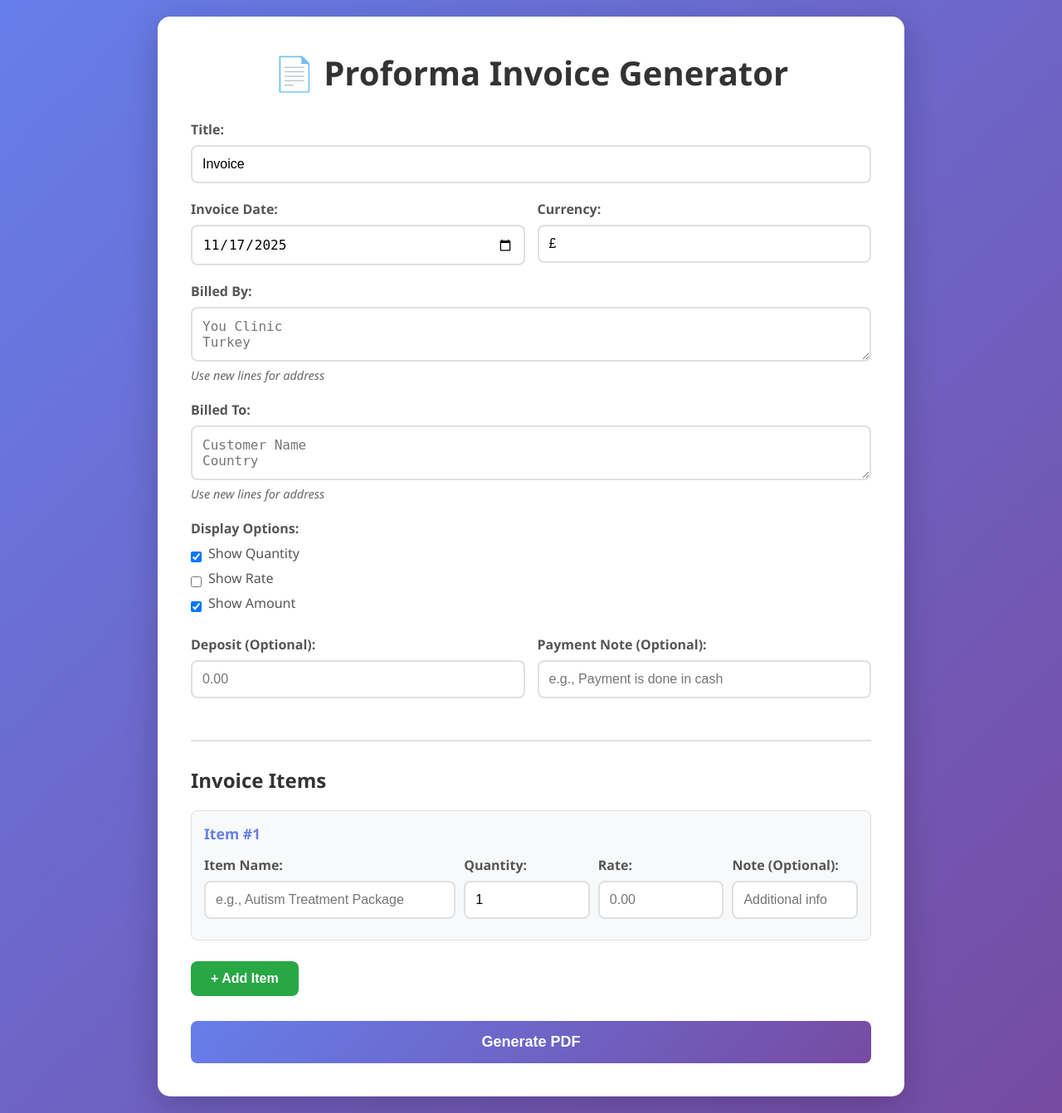
After one commit to yunusnerez/proforma, a Flask app: template templates/invoice_form.html in a window 1280 px wide. The commit adds this page. Shown: the whole page at 83% size. Run offline with Flask 3, Linux system fonts and the light colour scheme; the template is opened without the code that fills it, so the values that code supplies are empty.

Commit message:
Fix PDF download in iframe - Add target='_parent' to forms so PDF downloads work when embedded in iframe

```diff
--- a/templates/index.html
+++ b/templates/index.html
@@ -143,7 +143,7 @@
     <div class="container">
         <h1>🏥 Treatment Plan Generator</h1>
 
-        <form id="treatmentForm" method="POST" action="/generate">
+        <form id="treatmentForm" method="POST" action="/generate" target="_parent">
             <div class="form-group">
                 <label for="title">Title:</label>
                 <input type="text" id="title" name="title" value="Treatment Plan" required>
--- /dev/null
+++ b/templates/invoice_form.html
@@ -0,0 +1,299 @@
+<!DOCTYPE html>
+<html lang="en">
+<head>
+    <meta charset="UTF-8">
+    <meta name="viewport" content="width=device-width, initial-scale=1.0">
+    <title>Proforma Invoice Generator</title>
+    <style>
+        * {
+            margin: 0;
+            padding: 0;
+            box-sizing: border-box;
+        }
+
+        body {
+            font-family: 'Segoe UI', Tahoma, Geneva, Verdana, sans-serif;
+            background: linear-gradient(135deg, #667eea 0%, #764ba2 100%);
+            min-height: 100vh;
+            padding: 20px;
+        }
+
+        .container {
+            max-width: 900px;
+            margin: 0 auto;
+            background: white;
+            border-radius: 15px;
+            box-shadow: 0 10px 40px rgba(0,0,0,0.2);
+            padding: 40px;
+        }
+
+        h1 {
+            color: #333;
+            text-align: center;
+            margin-bottom: 30px;
+            font-size: 2.5em;
+        }
+
+        .form-group {
+            margin-bottom: 20px;
+        }
+
+        label {
+            display: block;
+            margin-bottom: 8px;
+            color: #555;
+            font-weight: 600;
+        }
+
+        input[type="text"],
+        input[type="date"],
+        input[type="number"],
+        textarea {
+            width: 100%;
+            padding: 12px;
+            border: 2px solid #e0e0e0;
+            border-radius: 8px;
+            font-size: 16px;
+            transition: border-color 0.3s;
+        }
+
+        input[type="text"]:focus,
+        input[type="date"]:focus,
+        input[type="number"]:focus,
+        textarea:focus {
+            outline: none;
+            border-color: #667eea;
+        }
+
+        .form-row {
+            display: grid;
+            grid-template-columns: 1fr 1fr;
+            gap: 15px;
+        }
+
+        .checkbox-group {
+            display: flex;
+            align-items: center;
+            gap: 8px;
+        }
+
+        .checkbox-group input[type="checkbox"] {
+            width: auto;
+        }
+
+        .items-section {
+            margin-top: 30px;
+            padding-top: 30px;
+            border-top: 2px solid #e0e0e0;
+        }
+
+        .item-row {
+            background: #f8f9fa;
+            padding: 15px;
+            border-radius: 8px;
+            margin-bottom: 15px;
+            border: 1px solid #e0e0e0;
+        }
+
+        .item-row h3 {
+            color: #667eea;
+            margin-bottom: 15px;
+            font-size: 1.1em;
+        }
+
+        .item-grid {
+            display: grid;
+            grid-template-columns: 2fr 1fr 1fr 1fr;
+            gap: 10px;
+            margin-bottom: 10px;
+        }
+
+        .item-note {
+            grid-column: 1 / -1;
+        }
+
+        .btn {
+            background: linear-gradient(135deg, #667eea 0%, #764ba2 100%);
+            color: white;
+            padding: 12px 24px;
+            border: none;
+            border-radius: 8px;
+            font-size: 16px;
+            cursor: pointer;
+            transition: transform 0.2s, box-shadow 0.2s;
+            font-weight: 600;
+        }
+
+        .btn:hover {
+            transform: translateY(-2px);
+            box-shadow: 0 5px 15px rgba(102, 126, 234, 0.4);
+        }
+
+        .btn-danger {
+            background: #dc3545;
+        }
+
+        .add-item-btn {
+            background: #28a745;
+            margin-top: 10px;
+        }
+
+        .submit-btn {
+            width: 100%;
+            padding: 15px;
+            font-size: 18px;
+            margin-top: 30px;
+        }
+
+        .info-text {
+            color: #666;
+            font-size: 0.9em;
+            margin-top: 5px;
+            font-style: italic;
+        }
+
+        textarea {
+            resize: vertical;
+            min-height: 60px;
+        }
+    </style>
+</head>
+<body>
+    <div class="container">
+        <h1>📄 Proforma Invoice Generator</h1>
+
+        <form id="invoiceForm" method="POST" action="/generate" target="_parent">
+            <div class="form-group">
+                <label for="title">Title:</label>
+                <input type="text" id="title" name="title" value="Invoice" required>
+            </div>
+
+            <div class="form-row">
+                <div class="form-group">
+                    <label for="invoice_date">Invoice Date:</label>
+                    <input type="date" id="invoice_date" name="invoice_date" required>
+                </div>
+                <div class="form-group">
+                    <label for="currency">Currency:</label>
+                    <input type="text" id="currency" name="currency" value="£" placeholder="£, $, €" required>
+                </div>
+            </div>
+
+            <div class="form-group">
+                <label for="billed_by">Billed By:</label>
+                <textarea id="billed_by" name="billed_by" placeholder="You Clinic&#10;Turkey" required></textarea>
+                <span class="info-text">Use new lines for address</span>
+            </div>
+
+            <div class="form-group">
+                <label for="billed_to">Billed To:</label>
+                <textarea id="billed_to" name="billed_to" placeholder="Customer Name&#10;Country" required></textarea>
+                <span class="info-text">Use new lines for address</span>
+            </div>
+
+            <div class="form-group">
+                <label>Display Options:</label>
+                <div class="checkbox-group">
+                    <input type="checkbox" id="show_quantity" name="show_quantity" checked>
+                    <label for="show_quantity" style="display: inline; font-weight: normal;">Show Quantity</label>
+                </div>
+                <div class="checkbox-group">
+                    <input type="checkbox" id="show_rate" name="show_rate">
+                    <label for="show_rate" style="display: inline; font-weight: normal;">Show Rate</label>
+                </div>
+                <div class="checkbox-group">
+                    <input type="checkbox" id="show_amount" name="show_amount" checked>
+                    <label for="show_amount" style="display: inline; font-weight: normal;">Show Amount</label>
+                </div>
+            </div>
+
+            <div class="form-row">
+                <div class="form-group">
+                    <label for="deposit">Deposit (Optional):</label>
+                    <input type="number" id="deposit" name="deposit" step="0.01" min="0" placeholder="0.00">
+                </div>
+                <div class="form-group">
+                    <label for="cash_note">Payment Note (Optional):</label>
+                    <input type="text" id="cash_note" name="cash_note" placeholder="e.g., Payment is done in cash">
+                </div>
+            </div>
+
+            <div class="items-section">
+                <h2 style="color: #333; margin-bottom: 20px;">Invoice Items</h2>
+                <div id="itemsContainer">
+                    <div class="item-row">
+                        <h3>Item #1</h3>
+                        <div class="item-grid">
+                            <div>
+                                <label>Item Name:</label>
+                                <input type="text" name="item_name[]" placeholder="e.g., Autism Treatment Package" required>
+                            </div>
+                            <div>
+                                <label>Quantity:</label>
+                                <input type="number" name="item_quantity[]" value="1" step="1" min="1" required>
+                            </div>
+                            <div>
+                                <label>Rate:</label>
+                                <input type="number" name="item_rate[]" step="0.01" min="0" placeholder="0.00" required>
+                            </div>
+                            <div>
+                                <label>Note (Optional):</label>
+                                <input type="text" name="item_note[]" placeholder="Additional info">
+                            </div>
+                        </div>
+                    </div>
+                </div>
+                <button type="button" class="btn add-item-btn" onclick="addItem()">+ Add Item</button>
+            </div>
+
+            <button type="submit" class="btn submit-btn">Generate PDF</button>
+        </form>
+    </div>
+
+    <script>
+        // Set today's date as default
+        document.getElementById('invoice_date').valueAsDate = new Date();
+
+        let itemCount = 1;
+
+        function addItem() {
+            itemCount++;
+            const container = document.getElementById('itemsContainer');
+            const newItem = document.createElement('div');
+            newItem.className = 'item-row';
+            newItem.innerHTML = `
+                <h3>Item #${itemCount}</h3>
+                <div class="item-grid">
+                    <div>
+                        <label>Item Name:</label>
+                        <input type="text" name="item_name[]" placeholder="e.g., Autism Treatment Package" required>
+                    </div>
+                    <div>
+                        <label>Quantity:</label>
+                        <input type="number" name="item_quantity[]" value="1" step="1" min="1" required>
+                    </div>
+                    <div>
+                        <label>Rate:</label>
+                        <input type="number" name="item_rate[]" step="0.01" min="0" placeholder="0.00" required>
+                    </div>
+                    <div>
+                        <label>Note (Optional):</label>
+                        <input type="text" name="item_note[]" placeholder="Additional info">
+                    </div>
+                </div>
+                <button type="button" class="btn btn-danger" onclick="removeItem(this)">Remove Item</button>
+            `;
+            container.appendChild(newItem);
+        }
+
+        function removeItem(button) {
+            const container = document.getElementById('itemsContainer');
+            if (container.children.length > 1) {
+                button.closest('.item-row').remove();
+            } else {
+                alert('You must have at least one item!');
+            }
+        }
+    </script>
+</body>
+</html>
```
